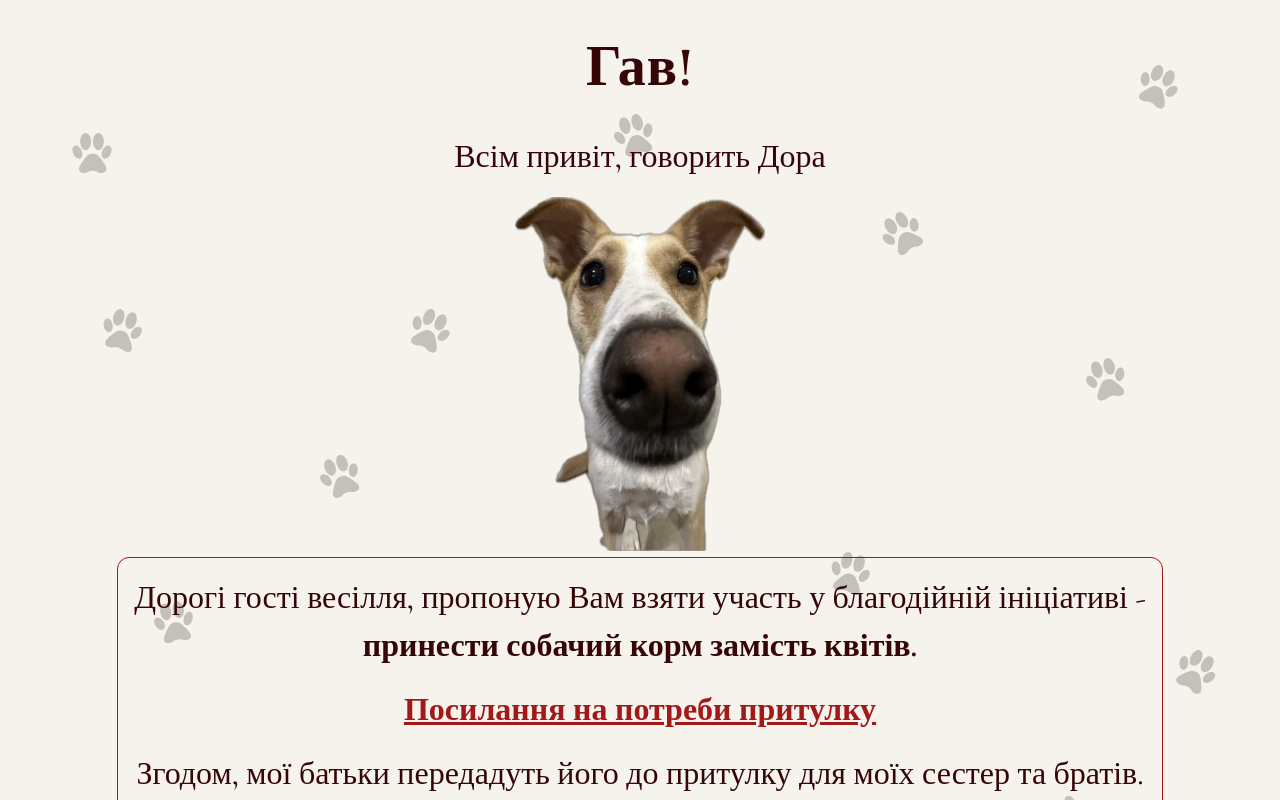
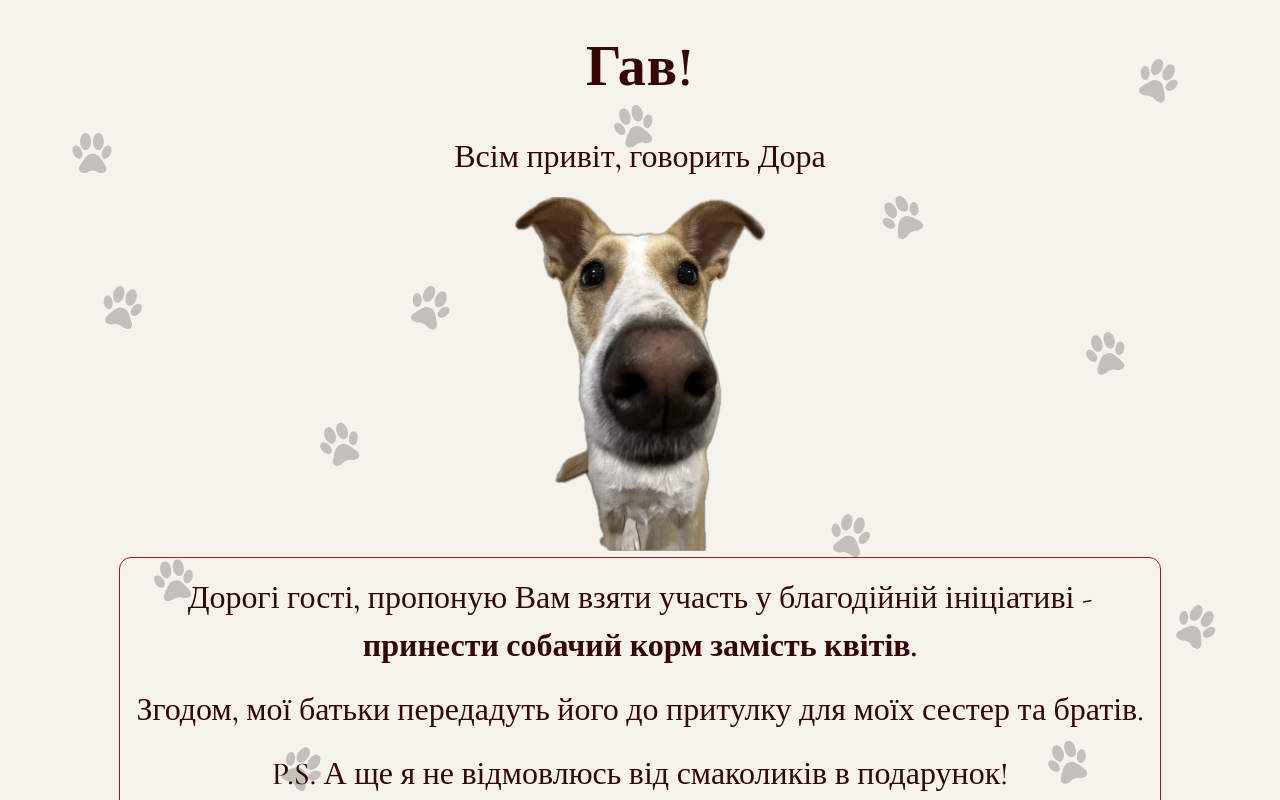
Before and after one commit to altyntsevlexus/wedding-site, a React (Create React App) app: page / in a window 1280 px wide. Shown: the part 2000-2800 px from the top of the page. Built offline with nearby package versions, Linux system fonts and the light colour scheme; a web font is replaced by a local one.

Commit message:
removed link

```diff
--- a/src/components/DogFood/DogFood.module.css
+++ b/src/components/DogFood/DogFood.module.css
@@ -139,11 +139,6 @@
   transition: transform 0.3s ease;
 }
 
-.link {
-  color: var(--accent-color);
-  font-weight: 600;
-}
-
 @media (max-width: 768px) {
   .message p {
     font-size: 1.8rem;
--- a/src/components/DogFood/DogFood.tsx
+++ b/src/components/DogFood/DogFood.tsx
@@ -15,19 +15,8 @@ const DogFood: React.FC = () => {
           <img src="/assets/images/dora.webp" alt="Dora" className={styles.dora} width={250} />
           <div className={styles.messageContainer}>
             <p>
-              Дорогі гості весілля, пропоную Вам взяти участь у благодійній ініціативі - <br />
+              Дорогі гості, пропоную Вам взяти участь у благодійній ініціативі - <br />
               <b>принести собачий корм замість квітів.</b>
-            </p>
-            <p>
-              {" "}
-              <a
-                href="https://docs.google.com/spreadsheets/d/10JfebBTQLy4zajd7VyZ2eXK7hS_Fjfz9uHeNqzm2DOI/edit?gid=1728759405#gid=1728759405"
-                target="_blank"
-                rel="noopener noreferrer"
-                className={styles.link}
-              >
-                Посилання на потреби притулку
-              </a>
             </p>
             <p>Згодом, мої батьки передадуть його до притулку для моїх сестер та братів.</p>
             <p>P.S. А ще я не відмовлюсь від смаколиків в подарунок!</p>
--- a/src/components/Navigation/Navigation.tsx
+++ b/src/components/Navigation/Navigation.tsx
@@ -12,7 +12,7 @@ const Navigation: React.FC = () => {
           <a href="#dress-code">Dress-code</a>
         </li>
         <li>
-          <a href="#dog-food">Гав!</a>
+          <a href="#dog-food">Інше</a>
         </li>
       </ul>
     </nav>
```
